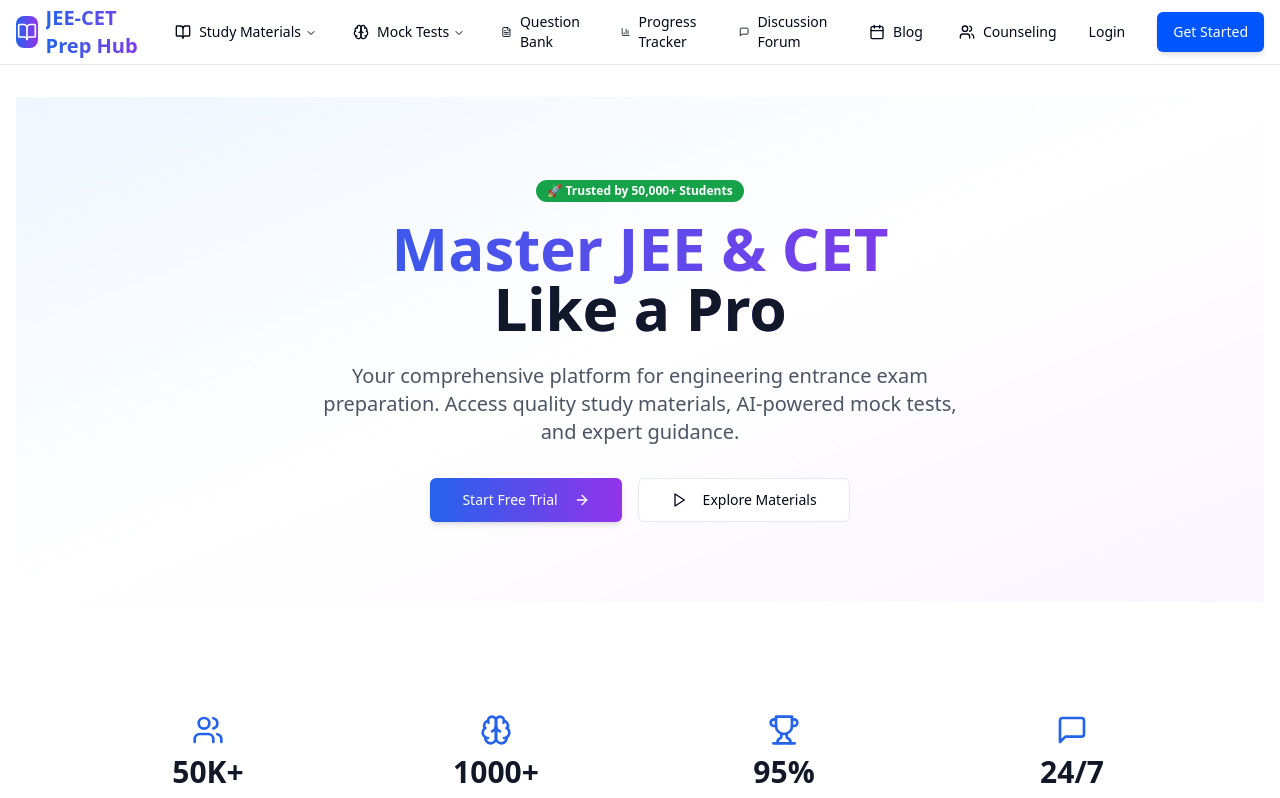
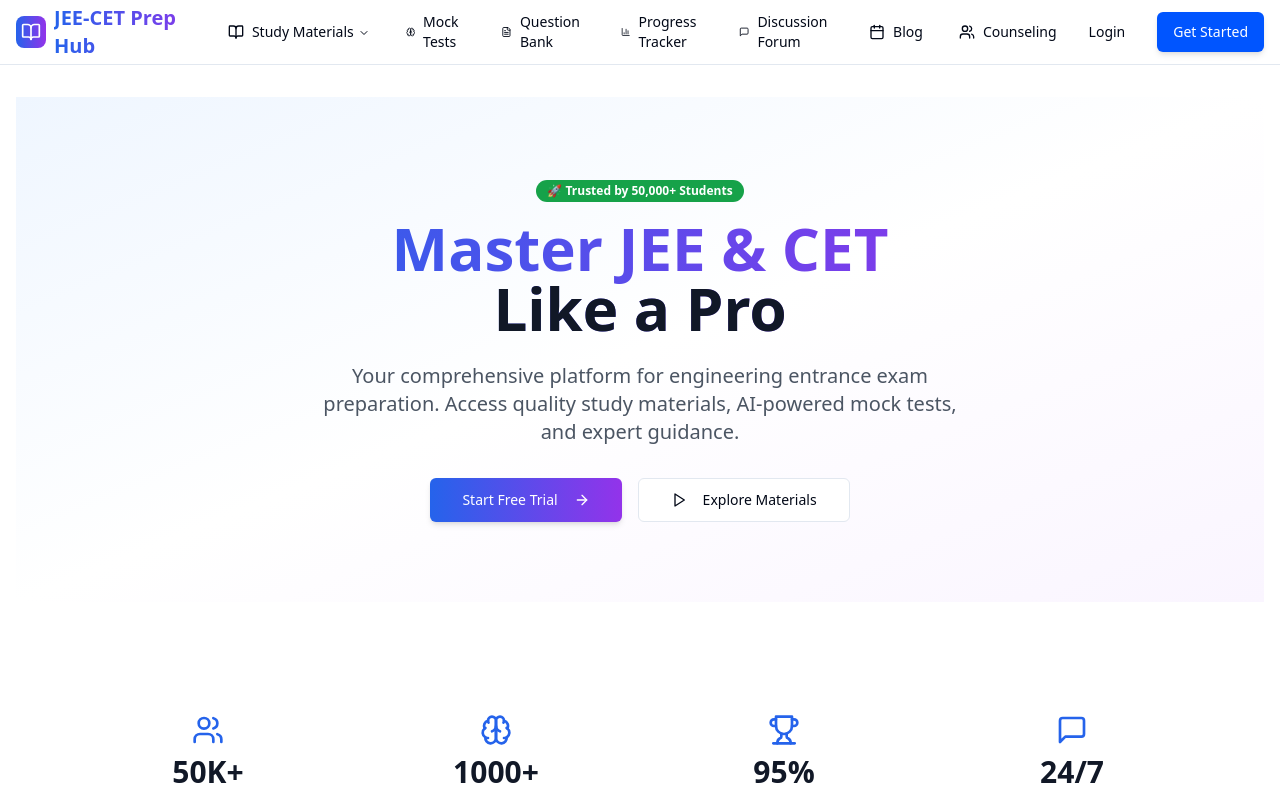
Before and after one commit to Rudra0717/jee-cet-prep-hub, a React (Vite) app: page / in a window 1280 px wide. Shown: the top 798 px of the page. Built offline with nearby package versions, Linux system fonts and the light colour scheme.

Commit message:
Remove dropdown from button
Remove the dropdown menu functionality from the selected button in the navbar.

```diff
--- a/src/components/layout/Navbar.tsx
+++ b/src/components/layout/Navbar.tsx
@@ -79,48 +79,6 @@ const Navbar = () => {
       title: 'Mock Tests',
       href: '/mock-tests',
       icon: Brain,
-      children: [
-        {
-          title: 'JEE Main',
-          href: '/mock-tests/jee-main',
-          description: 'Full-length JEE Main practice tests with detailed analysis and performance insights'
-        },
-        {
-          title: 'JEE Advanced',
-          href: '/mock-tests/jee-advanced',
-          description: 'JEE Advanced pattern tests for IIT preparation with comprehensive solutions'
-        },
-        {
-          title: 'MH CET',
-          href: '/mock-tests/cet',
-          description: 'Maharashtra CET mock tests for engineering & medical with state-specific patterns'
-        },
-        {
-          title: 'BITSAT',
-          href: '/mock-tests/bitsat',
-          description: 'BITS Admission Test practice papers with adaptive testing simulation'
-        },
-        {
-          title: 'WBJEE',
-          href: '/mock-tests/wbjee',
-          description: 'West Bengal Joint Entrance Exam mock tests with detailed topic analysis'
-        },
-        {
-          title: 'KCET',
-          href: '/mock-tests/kcet',
-          description: 'Karnataka Common Entrance Test practice with state board focus'
-        },
-        {
-          title: 'COMEDK',
-          href: '/mock-tests/comedk',
-          description: 'COMEDK UGET mock tests for engineering with difficulty progression'
-        },
-        {
-          title: 'VITEEE',
-          href: '/mock-tests/viteee',
-          description: 'VIT Engineering Entrance Exam tests with computer-based simulation'
-        },
-      ],
     },
     {
       title: 'Question Bank',
```
